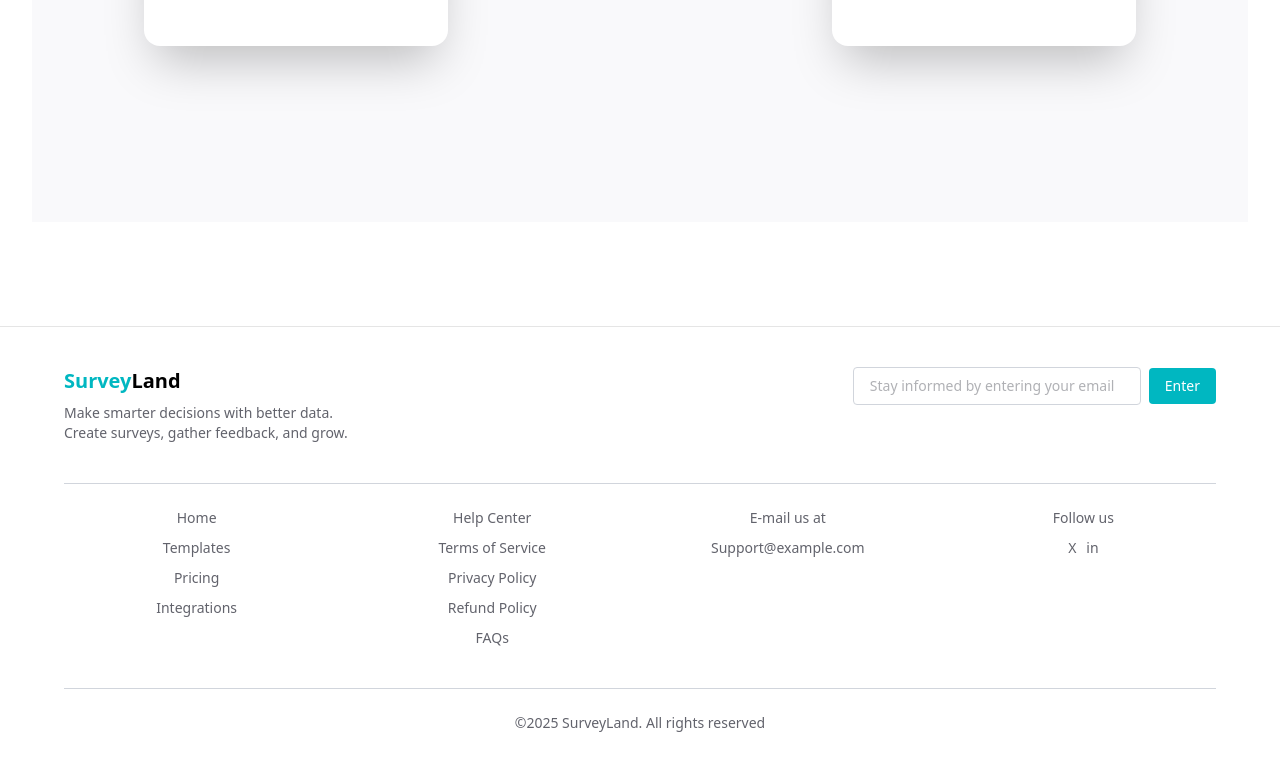
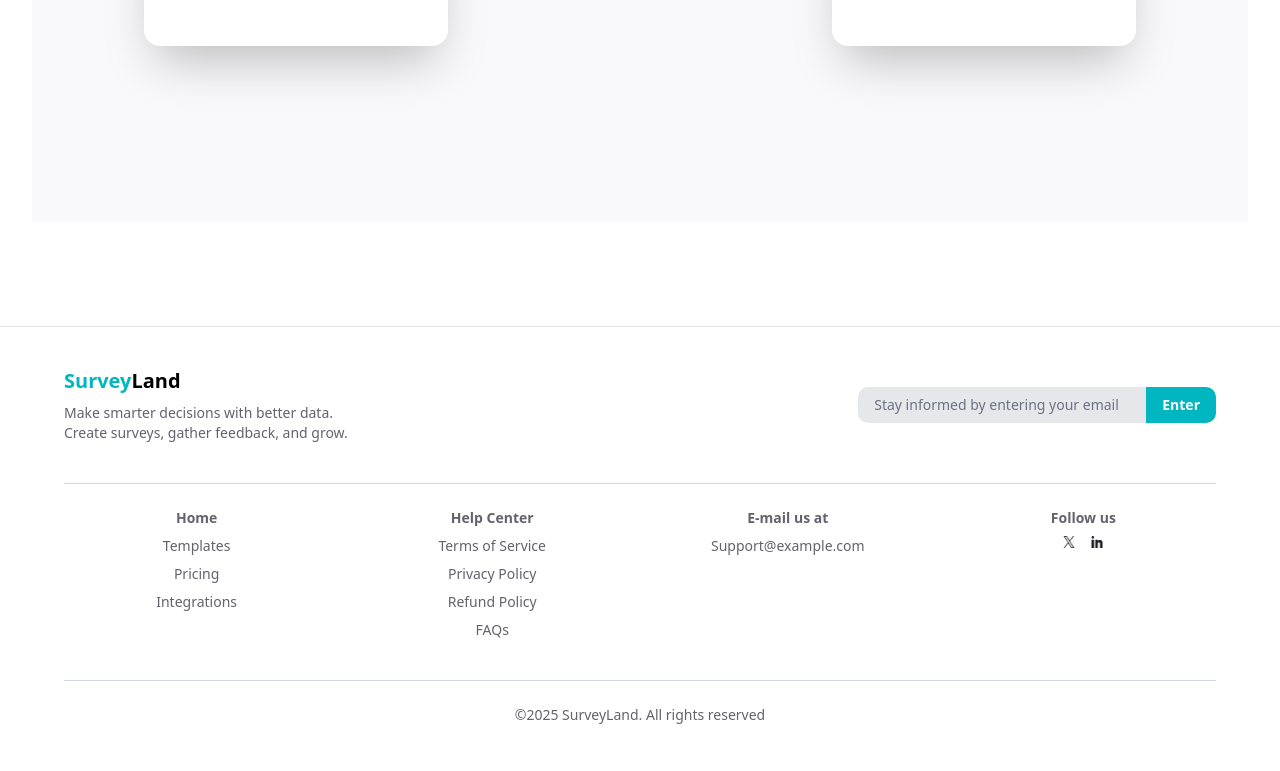
Before and after one commit to YoussefAbdelrazk/Survey-Landing, a React (Vite) app: page / in a window 1280 px wide. Shown: the part 8081-8852 px from the top of the page. Built offline with nearby package versions, Linux system fonts and the light colour scheme.

Commit message:
responsive footer

```diff
--- a/src/components/Footer.jsx
+++ b/src/components/Footer.jsx
@@ -1,14 +1,13 @@
-import React from "react";
-
 export const Footer = () => {
   return (
     <footer className="bg-white  px-10 py-10 text-[#62636C] text-sm">
       <div className="max-w-6xl mx-auto">
         {/* Logo & Description */}
-        <div className="flex justify-between items-start mb-10">
+        <div className="flex flex-col md:flex-row gap-7 text-center md:text-start justify-center  md:justify-between items-center mb-10">
           <div>
-          <h2 className="text-xl font-semibold">
-            <span className="text-[#00B7C1]">Survey</span><span className="text-black">Land</span>
+            <h2 className="text-xl font-semibold">
+              <span className="text-[#00B7C1]">Survey</span>
+              <span className="text-black">Land</span>
             </h2>
             <p className="mt-2 text-sm">
               Make smarter decisions with better data.
@@ -18,13 +17,13 @@ export const Footer = () => {
           </div>
 
           {/* Email input section */}
-          <div className="flex items-center gap-2">
+          <div className="flex items-center h-[40px]  ">
             <input
               type="email"
               placeholder="Stay informed by entering your email"
-              className="border border-gray-300 rounded px-4 py-2 w-72 text-sm"
+              className=" rounded-l-lg px-4 py-2 w-72 text-sm bg-gray-200 placeholder-gray-500"
             />
-            <button className="bg-[#00B7C1] text-white px-4 py-2 rounded text-sm">
+            <button className="bg-[#00B7C1] text-white px-4 py-2 rounded-r-lg text-sm font-bold">
               Enter
             </button>
           </div>
@@ -34,12 +33,12 @@ export const Footer = () => {
         <div className="border-t border-gray-300 my-6"></div>
 
         {/* Footer links centered */}
-        <div className="flex justify-center">
-          <div className="grid grid-cols-4 gap-x-[142px]"> {/* زودي gap هنا */}
+        <div className="flex justify-center px-4">
+          <div className="grid grid-cols-1 sm:grid-cols-2  lg:grid-cols-4 gap-10 lg:gap-x-[142px] text-center">
             {/* Section 1 */}
             <div>
-              <h3 className="font-medium text-center pb-[10px]">Home</h3>
-              <ul className="flex flex-col gap-[10px] text-center">
+              <h3 className="font-bold pb-2">Home</h3>
+              <ul className="flex flex-col gap-2">
                 <li>Templates</li>
                 <li>Pricing</li>
                 <li>Integrations</li>
@@ -48,8 +47,8 @@ export const Footer = () => {
 
             {/* Section 2 */}
             <div>
-              <h3 className="font-medium text-center pb-[10px]">Help Center</h3>
-              <ul className="flex flex-col gap-[10px] text-center">
+              <h3 className="font-bold pb-2">Help Center</h3>
+              <ul className="flex flex-col gap-2">
                 <li>Terms of Service</li>
                 <li>Privacy Policy</li>
                 <li>Refund Policy</li>
@@ -59,22 +58,20 @@ export const Footer = () => {
 
             {/* Section 3 */}
             <div>
-              <h3 className="font-medium text-center pb-[10px]">E-mail us at</h3>
-              <p className="text-center">Support@example.com</p>
+              <h3 className="font-bold pb-2">E-mail us at</h3>
+              <p>Support@example.com</p>
             </div>
 
             {/* Section 4 */}
             <div>
-              <h3 className="font-medium text-center pb-[10px]">Follow us</h3>
-              <div className="flex justify-center gap-[10px]">
-                <span>X</span>
-                <span>in</span>
+              <h3 className="font-bold pb-2">Follow us</h3>
+              <div className="flex justify-center gap-4">
+                <img src="/footer-x.png" alt="X" className="w-3 h-3" />
+                <img src="/footer-ln.png" alt="LinkedIn" className="w-3 h-3" />
               </div>
             </div>
           </div>
         </div>
-
-
 
         {/* Bottom line */}
         <div className="border-t border-gray-300 pt-6 text-center mt-10">
```
Also changed, not shown: public/footer-ln.png (added), public/footer-x.png (added).
